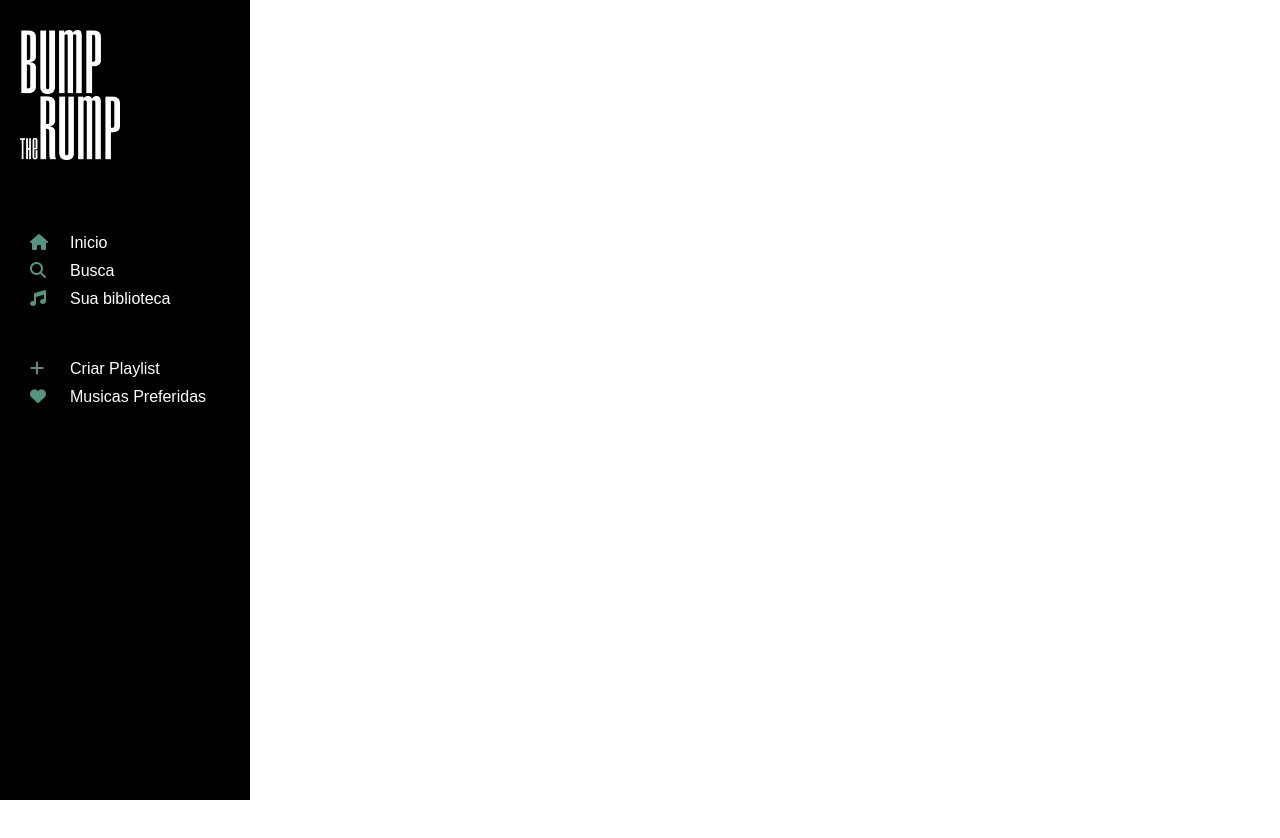
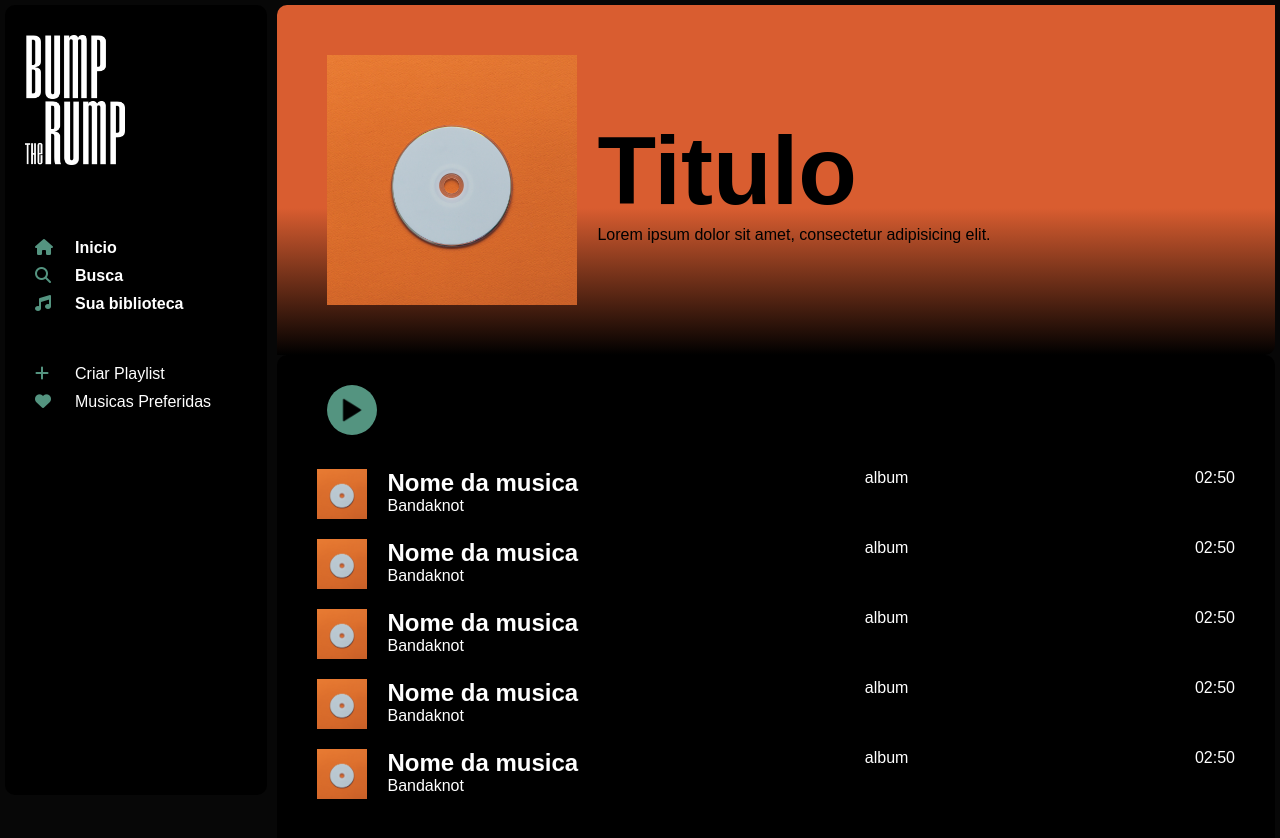
Before and after one commit to Affmesquita/Bump-the-Rump-, a plain HTML site: page index.html in a window 1280 px wide. Before the commit the page ends 800 px from the top, so only its background shows below. Drawn offline with Linux system fonts and the light colour scheme.

Commit message:
atualizado

```diff
--- a/estilos/style.css
+++ b/estilos/style.css
@@ -16,23 +16,32 @@ html body {
     width: 100vw;
     height: 100vh;
     font-family: Arial, Helvetica, sans-serif;
+
+    background-color:  rgb(7, 7, 7);
 }
 
 main {
     width: 100vw;
     height: 100vh;
 
+    background-color: rgb(7, 7, 7);
+
     display: flex;
+    justify-content: space-between;
 }
 
-/*menu///////////////////////////////////////////////////////*/
+/*menu//////////////////////////////////////////////////////*/
 
 .menu {
-    width: 250px;
+    width: 300px;
     padding-left: 20px;
     background-color: black;
 
     padding-bottom: 50px;
+
+    border-radius: 10px;
+
+    margin: 5px;
 }
 .menu img {
     width: 100px;
@@ -57,5 +66,95 @@ main {
 }
 
 .menu-list {
+    font-weight: bolder;
     padding-bottom: 2rem;
 }
+
+/* PLAYER///////////////////////////////////////////////////*/
+
+.player-music {
+    width: 90%;
+    height: 90%;
+
+    border-radius: 10px;
+
+    margin: 5px;
+}
+.player-head {
+    width: 100%;
+    height: 350px;
+
+    background: rgb(217,93,48);
+    background: linear-gradient(180deg, rgba(217,93,48,1) 58%, rgba(0,0,0,1) 100%);;
+
+    display: flex;
+    align-items: center;
+
+    padding: 50px;
+
+    border-radius: 10px 0px;
+}
+.player-head img {
+    width: 250px;
+    height: 250px;
+
+    object-fit: cover;
+}
+.audio-desc {
+    margin-left: 20px;
+}
+.audio-desc h1 {
+    font-size: 6rem;
+}
+
+.player-btn {
+    padding: 20px;
+}
+.player-btn img {
+    width: 170px;
+    height: 170px;
+
+    background-color: #549480;
+
+    border-radius: 30px;
+
+    padding: 10px;
+
+    cursor: pointer;
+}
+.player-btn img:hover {
+    background-color: white;
+}
+
+.audio-list {
+    width: 100%;
+    height: 100%;
+
+    background-color: black;
+
+    border-radius: 10px;
+
+    padding: 10px 30px;
+}
+.audio-list img{
+    width: 50px;
+    height: 50px;
+
+    object-fit: cover;
+}
+
+.audio-list-item {
+    padding: 10px;
+
+    color: white;
+
+    display: flex;
+    justify-content: space-between;
+}
+
+.list-item {
+    display: flex;
+}
+.list-item img {
+    margin-right: 20px;
+}
--- a/index.html
+++ b/index.html
@@ -16,7 +16,7 @@
 
             <div class="menu-list">
                 <ul class="menu-list-item">
-                    <li class="list-item"><i class="fa-solid fa-house"></i><a href="">Inicio</a></li>
+                    <li class="list-item"><a href=""><i class="fa-solid fa-house"></i>Inicio</a></li>
                     <li class="list-item"><i class="fa-solid fa-magnifying-glass"></i><a href="">Busca</a></li>
                     <li class="list-item"><i class="fa-solid fa-music"></i><a href="">Sua biblioteca</a></li>
                 </ul>
@@ -32,6 +32,91 @@
         </section>
 
         <section class="player-music">
+
+            <div class="player-head">
+                <img src="image/perfil-avatar.jpg" alt="avatar">
+                <div class="audio-desc">
+                    <h1>Titulo</h1>
+                    <p>Lorem ipsum dolor sit amet, consectetur adipisicing elit.</p>
+                </div>
+            </div>
+
+
+            <div class="audio-list">
+
+                <div class="player-btn">
+                    <img src="image/—Pngtree—vector play button icon_4184689.png" alt="">
+                    <i class="fa-solid fa-heart icon-fundo"></i>
+                </div>
+
+                <div class="audio-list-item">
+                    <div class="list-item">
+                        <img src="image/perfil-avatar.jpg" alt="album">
+                        <div>
+
+                            <h1>Nome da musica</h1>
+                            <p>Bandaknot</p>
+                        </div>
+                    </div>
+                    <p>album</p>
+                    <p>02:50</p>
+                </div>
+
+                <div class="audio-list-item">
+                    <div class="list-item">
+                        <img src="image/perfil-avatar.jpg" alt="album">
+                        <div>
+
+                            <h1>Nome da musica</h1>
+                            <p>Bandaknot</p>
+                        </div>
+                    </div>
+                    <p>album</p>
+                    <p>02:50</p>
+                </div>
+
+                <div class="audio-list-item">
+                    <div class="list-item">
+                        <img src="image/perfil-avatar.jpg" alt="album">
+                        <div>
+
+                            <h1>Nome da musica</h1>
+                            <p>Bandaknot</p>
+                        </div>
+                    </div>
+                    <p>album</p>
+                    <p>02:50</p>
+                </div>
+
+                <div class="audio-list-item">
+                    <div class="list-item">
+                        <img src="image/perfil-avatar.jpg" alt="album">
+                        <div>
+
+                            <h1>Nome da musica</h1>
+                            <p>Bandaknot</p>
+                        </div>
+                    </div>
+                    <p>album</p>
+                    <p>02:50</p>
+                </div>
+
+                <div class="audio-list-item">
+                    <div class="list-item">
+                        <img src="image/perfil-avatar.jpg" alt="album">
+                        <div>
+
+                            <h1>Nome da musica</h1>
+                            <p>Bandaknot</p>
+                        </div>
+                    </div>
+                    <p>album</p>
+                    <p>02:50</p>
+                </div>
+
+            </div>
+
+
         </section>
 
     </main>
```
Also changed, not shown: image/perfil-avatar.jpg (added), image/—Pngtree—vector play button icon_4184689.png (added).
